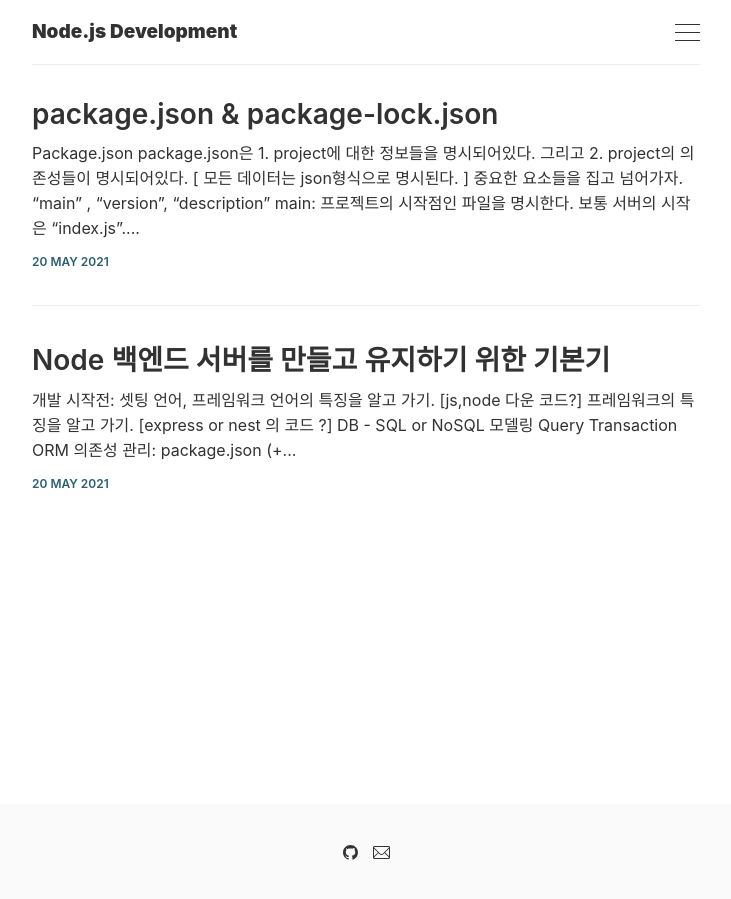
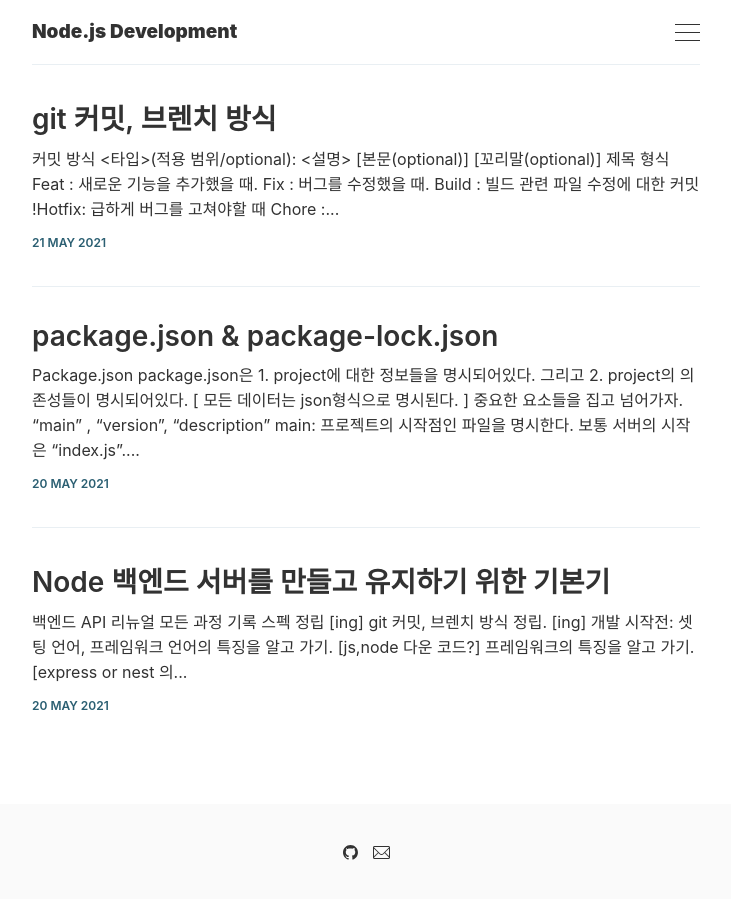
Before and after one commit to dont-think-about-too-much/dont-think-about-too-much.github.io, a Jekyll site: the page built from index.html, in a window 1280 px wide. Shown: the whole page, without its empty margins (274-1005 px from the left). Built offline with Jekyll 4.4.1, drawn with Linux system fonts in a browser that asks for light colours; the list of posts is cut into pages by our own code.

Commit message:
Pfix(): 리펙토링 모든 과정 기록으로 목차글 수정중

````diff
--- a/_posts/2021-05-20-node-backend-fundamentals.md
+++ b/_posts/2021-05-20-node-backend-fundamentals.md
@@ -5,6 +5,15 @@ tags: [NodeJS, Backend]
 
 ---
 <br>
+
+> 백엔드 API 리뉴얼 모든 과정 기록
+
+스펙 정립 [ing] <br>
+[git 커밋, 브렌치 방식 정립.](https://dont-think-about-too-much.github.io/2021/05/21/git-commit/) [ing]
+
+<br><br>
+
+-----------
 
 # 개발 시작전: 셋팅
 - 언어, 프레임워크
--- /dev/null
+++ b/_posts/2021-05-21-git-commit.md
@@ -0,0 +1,53 @@
+---
+layout: post
+title: git 커밋, 브렌치 방식
+tags: [Nodejs, renewal, API]
+
+---
+**커밋 방식**
+
+```
+<타입>(적용 범위/optional): <설명>
+
+[본문(optional)]
+
+[꼬리말(optional)]
+```
+<br>
+
+## 제목 형식 <타입>
+
+Feat : 새로운 기능을 추가했을 때.<br>
+Fix : 버그를 수정했을 때.<br>
+Build : 빌드 관련 파일 수정에 대한 커밋<br>
+!Hotfix: 급하게 버그를 고쳐야할 때<br>
+Chore : 빌드 테스트 업데이트, 패키지 매니저 설정하는 경우(프로덕션 코드 변경 X)<br>
+Ci: CI 관련 설정 수정에 대한 커밋<br>
+Docs : 도큐먼트에 수정에 대한 커밋<br>
+Style : 코드 문법 또는 포맷에 대한 수정에 대한 커밋(세미콜론, 코드수정없는경우)<br>
+Refactor : 프로덕션 코드 리팩토링<br>
+Comment: 필요한 주석 추가 및 변경<br>
+Test : 테스트 코드 수정에 대한 커밋(프로덕션 코드 변경 X)<br>
+Rename: 파일 혹은 폴더명을 수정하거나 옮기는 작업<br>
+Remove: 파일을 삭제하는 작업만 수행<br>
+
+
+## 적용 범위
+커밋된 내용의 적용범위를 나타냅니다.
+
+## 본문
+커밋의 첫줄로 표현하기 부족한 부분을 적습니다.
+
+## 꼬리말
+해당 커밋이 어떤 이슈에서 왔는지에 대한 참조 정보를 작성합니다.
+
+### 꼬리말 타입
+Fixes: 이슈 수정중<br>
+Resolves: 이슈를 해결했다.<br>
+Ref: 참고할 이슈가 있음<br>
+Related to: 해당 커밋에 관련된 이슈 번호
+
+<br><br>
+
+## Reference
+- [https://overcome-the-limits.tistory.com/entry/](https://overcome-the-limits.tistory.com/entry/%ED%98%91%EC%97%85-%ED%98%91%EC%97%85%EC%9D%84-%EC%9C%84%ED%95%9C-%EA%B8%B0%EB%B3%B8%EC%A0%81%EC%9D%B8-git-%EC%BB%A4%EB%B0%8B%EC%BB%A8%EB%B2%A4%EC%85%98-%EC%84%A4%EC%A0%95%ED%95%98%EA%B8%B0)
````
